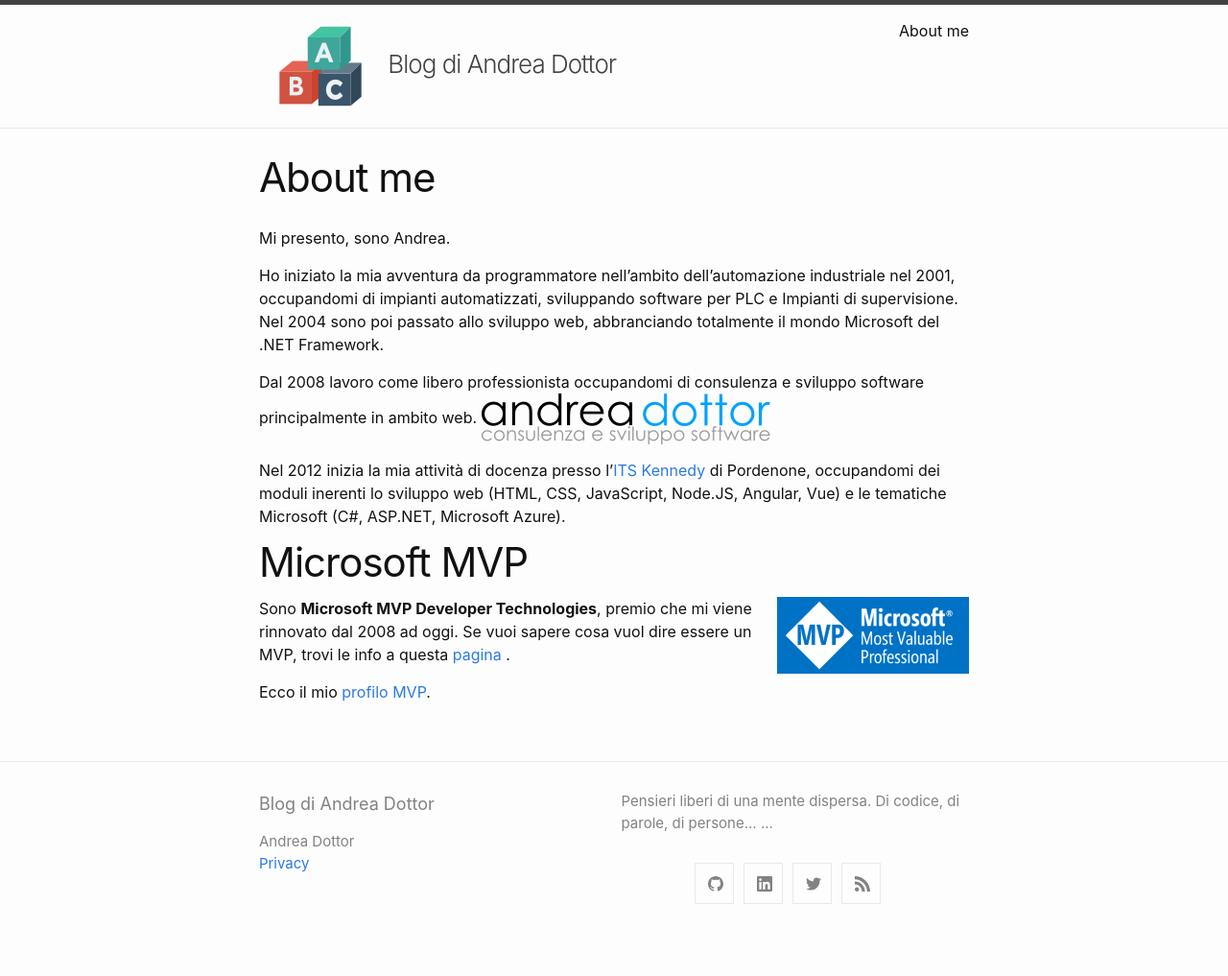
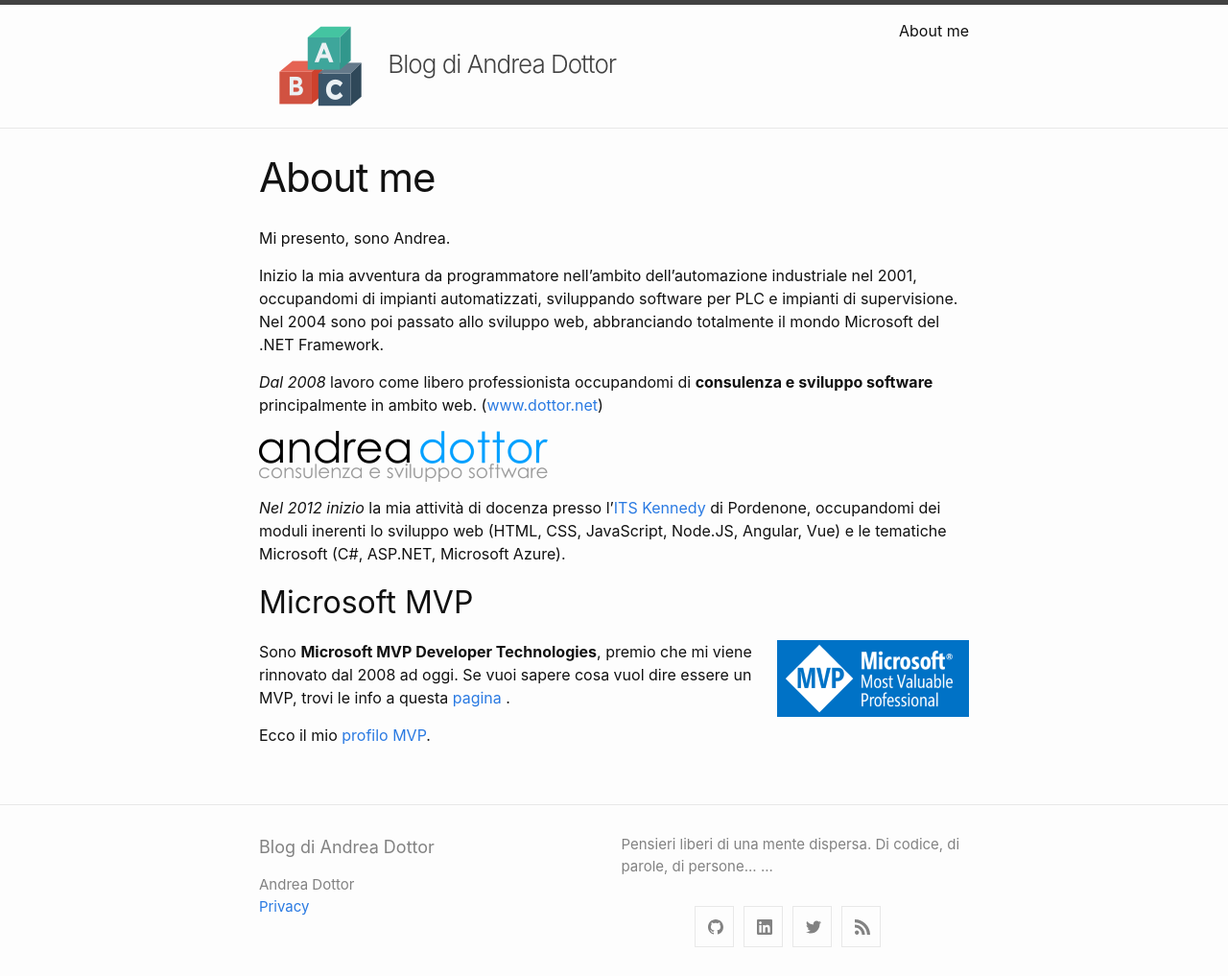
Before and after one commit to andreadottor/abc.dottor.net, a Jekyll site: the page built from about.md, in a window 1280 px wide. Shown: the whole page at 96% size. Built offline with Jekyll 4.4.1, drawn with Linux system fonts in a browser that asks for light colours; before the commit the page ends 972 px from its top, so only the background shows below that.

Commit message:
edit about

```diff
--- a/about.md
+++ b/about.md
@@ -6,14 +6,17 @@ permalink: /about/
 
 Mi presento, sono Andrea.
 
-Ho iniziato la mia avventura da programmatore nell'ambito dell'automazione industriale nel 2001, occupandomi di impianti automatizzati, sviluppando software per PLC e Impianti di supervisione. Nel 2004 sono poi passato allo sviluppo web, abbranciando totalmente il mondo Microsoft del .NET Framework.
+Inizio la mia avventura da programmatore nell'ambito dell'automazione industriale nel 2001, occupandomi di impianti automatizzati, sviluppando software per PLC e impianti di supervisione. Nel 2004 sono poi passato allo sviluppo web, abbranciando totalmente il mondo Microsoft del .NET Framework.
 
-Dal 2008 lavoro come libero professionista occupandomi di consulenza e sviluppo software principalmente in ambito web.
+*Dal 2008* lavoro come libero professionista occupandomi di **consulenza e sviluppo software** principalmente in ambito web. ([www.dottor.net](https://www.dottor.net))
+
 ![Andrea Dottor - sviluppo e consulenza software](/images/logo_dottornet.png)
 
-Nel 2012 inizia la mia attività di docenza presso l'[ITS Kennedy](https://www.tecnicosuperiorekennedy.it/) di Pordenone, occupandomi dei moduli inerenti lo sviluppo web (HTML, CSS, JavaScript, Node.JS, Angular, Vue) e le tematiche Microsoft (C#, ASP.NET, Microsoft Azure).
 
-# Microsoft MVP
+*Nel 2012 inizio* la mia attività di docenza presso l'[ITS Kennedy](https://www.tecnicosuperiorekennedy.it/) di Pordenone, occupandomi dei moduli inerenti lo sviluppo web (HTML, CSS, JavaScript, Node.JS, Angular, Vue) e le tematiche Microsoft (C#, ASP.NET, Microsoft Azure).
+
+
+## Microsoft MVP
 
 <img style="float: right;" src="/images/logo_mvp.png" title="Microsoft MVP" />
 Sono **Microsoft MVP Developer Technologies**, premio che mi viene rinnovato dal 2008 ad oggi.
```
